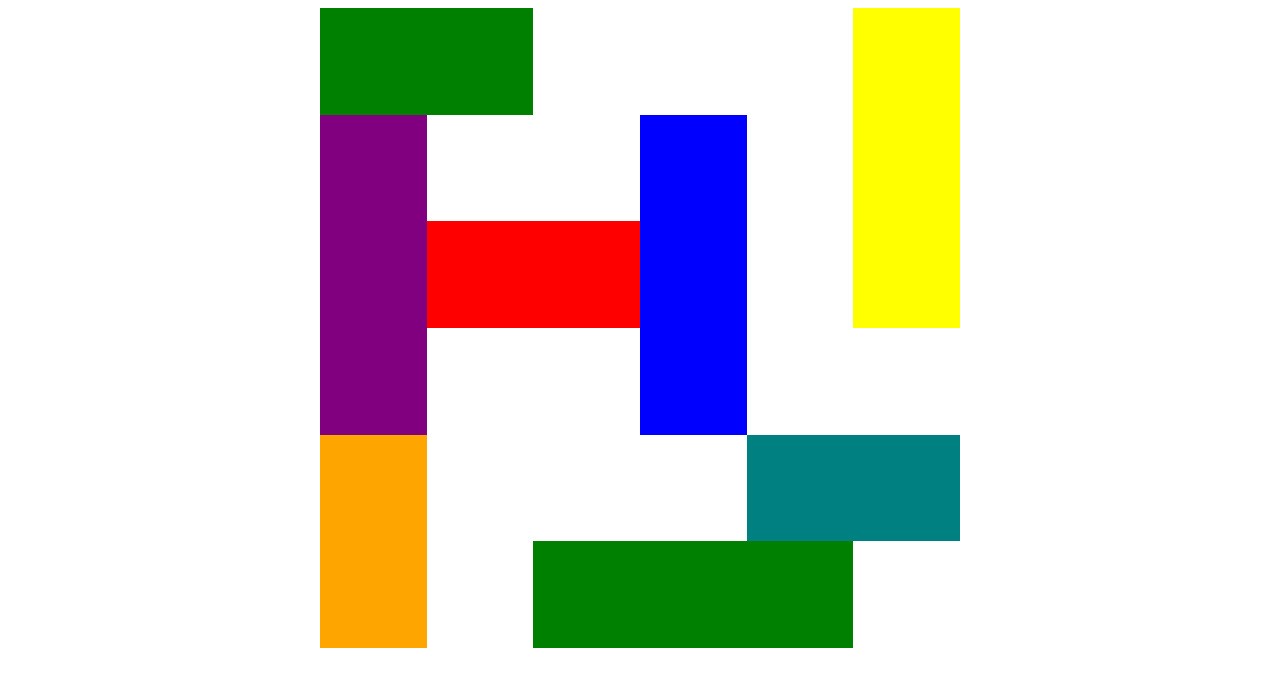
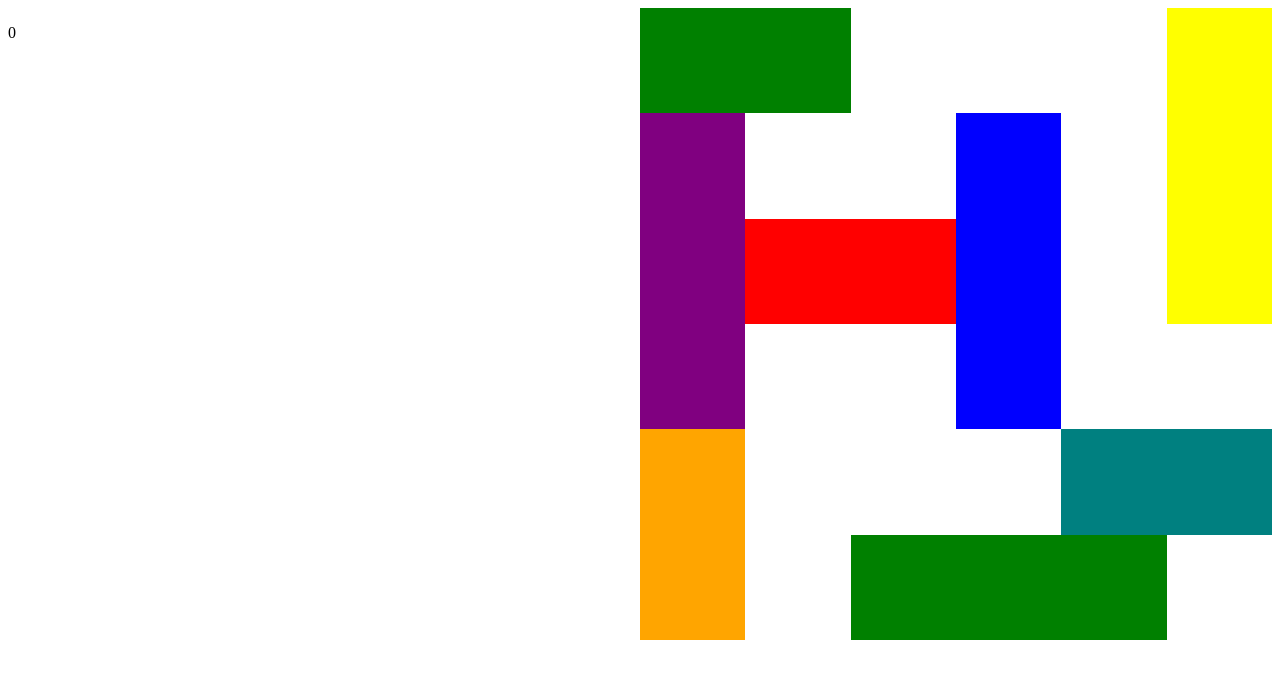
Before and after one commit to DannyGJdeJong/rush-hour, a Gatsby site: page / in a window 1280 px wide. Built offline with nearby package versions, Linux system fonts and the light colour scheme; Gatsby itself is replaced by a stand-in of ours.

Commit message:
Added move counter and victory modal

```diff
--- a/src/components/GameBoard/GameBoard.tsx
+++ b/src/components/GameBoard/GameBoard.tsx
@@ -1,12 +1,18 @@
+// Import libraries
 import React, { FunctionComponent, useState, useEffect } from 'react';
 import styled from 'styled-components';
+
+// Import components
+import SquareContainer from '../SquareContainer';
 import Vehicle from '../Vehicle';
+import Modal from '../Modal';
 import Grid from '../Grid';
 
 type GameBoardProps = {
   width: number
   height: number
   initialVehicles: VehicleData[]
+  setMoveCount: React.Dispatch<React.SetStateAction<number>>
 }
 
 type VehicleData = {
@@ -20,15 +26,14 @@ type VehicleData = {
 type SquareData = string | null
 
 const StyledGrid = styled(Grid)`
-  width: 50vw;
-  height: 50vw;
-  margin: auto;
+  width: 100%;
+  height: 100%;
 `;
 
-const GameBoard: FunctionComponent<GameBoardProps> = ({ width, height, initialVehicles }) => {
+const GameBoard: FunctionComponent<GameBoardProps> = ({ width, height, initialVehicles, setMoveCount }) => {
   const [squares, setSquares] = useState<SquareData[][]>(Array(height).fill(null).map(() => Array(width).fill(null)));
   const [vehicles, setVehicles] = useState<{[id: string] : VehicleData}>(Object.assign({}, ...initialVehicles.map((vehicle) => ({[vehicle.x + ',' + vehicle.y]: vehicle}))));
-
+  const [won, setWon] = useState<boolean>(false);
 
   // Update squares whenever a vehicle changes
   useEffect(() => {
@@ -166,16 +171,45 @@ const GameBoard: FunctionComponent<GameBoardProps> = ({ width, height, initialVe
 
       return newVehicles;
     });
+
+    // Update moveCount
+    setMoveCount((moveCount) => {
+      return moveCount + 1;
+    });
   };
 
+  // Check if the red car is in a winning position
+  useEffect(() => {
+    // Find the objective vehicle, marked by its color, red
+    // This assumes there's just a single red car at all times
+    let redVehicle = Object.values(vehicles).find(vehicle => vehicle.color === 'red');
+
+    // Determine whether the red car is in a winning position
+    // This assumes the winning position is either on the right or at the bottom of the grid
+    // The latter should never occur in a normal game of rush-hour, but it's possible to still win if the car is somehow rotated
+    if ((redVehicle.orientation === 'horizontal' && redVehicle.x == width - redVehicle.length) ||
+        (redVehicle.orientation === 'vertical'   && redVehicle.y == height - redVehicle.length)) {
+      setWon(true);
+    } else {
+      setWon(false);
+    }
+  }, [vehicles]);
+
   return (
-    <StyledGrid width={width} height={height}>
+    <>
+      <SquareContainer>
+        <StyledGrid width={width} height={height}>
+          {
+            Object.keys(vehicles).map(id =>
+              <Vehicle key={id} id={id} {...vehicles[id]} selected={id == selectedVehicleId} onClickCallback={handleVehicleClick}/>
+            )
+          }
+        </StyledGrid>
+      </SquareContainer>
       {
-        Object.keys(vehicles).map(id =>
-          <Vehicle key={id} id={id} {...vehicles[id]} selected={id == selectedVehicleId} onClickCallback={handleVehicleClick}/>
-        )
+        won ? <Modal title="Congratulations!" message="You've won!" visible={won}/> : <></>
       }
-    </StyledGrid>
+    </>
   );
 };
 
--- a/src/components/GameContainer/GameContainer.tsx
+++ b/src/components/GameContainer/GameContainer.tsx
@@ -1,9 +1,43 @@
-import React, { FunctionComponent } from 'react';
-import GameBoard from '../GameBoard'
+import React, { FunctionComponent, useState } from 'react';
+import styled from 'styled-components';
+
+import GameBoard from '../GameBoard';
+
+const StyledDiv = styled.div`
+  display: grid;
+  width: 100%;
+
+  @media (orientation: landscape) {
+    grid-template-columns: 50% 50%;
+  }
+
+  @media (orientation: portrait) {
+    grid-template-columns: 100%;
+  }
+`;
+
+const StyledGameBoard = styled(GameBoard)`
+  @media (orientation: landscape) {
+    grid-column-start: 2;
+    grid-row-start: 1;
+  }
+
+  @media (orientation: portrait) {
+    grid-column-start: 1;
+    grid-row-start: 2;
+  }
+`;
 
 const GameContainer: FunctionComponent = () => {
+  const [moveCount, setMoveCount] = useState<number>(0);
+
   return (
-    <GameBoard width={6} height={6} initialVehicles={[{x: 0, y: 0, orientation: 'horizontal', length: 2, color: 'green'},
+    <StyledDiv>
+      <p> {moveCount} </p>
+
+      <StyledGameBoard width={6}
+               height={6}
+               initialVehicles={[{x: 0, y: 0, orientation: 'horizontal', length: 2, color: 'green'},
                                  {x: 0, y: 1, orientation: 'vertical', length: 3, color: 'purple'},
                                  {x: 0, y: 4, orientation: 'vertical', length: 2, color: 'orange'},
                                  {x: 1, y: 2, orientation: 'horizontal', length: 2, color: 'red'},
@@ -11,7 +45,10 @@ const GameContainer: FunctionComponent = () => {
                                  {x: 4, y: 4, orientation: 'horizontal', length: 2, color: 'teal'},
                                  {x: 2, y: 5, orientation: 'horizontal', length: 3, color: 'green'},
                                  {x: 3, y: 1, orientation: 'vertical', length: 3, color: 'blue'}
-                                                    ]}/>
+                              ]}
+               setMoveCount={setMoveCount}/>
+    </StyledDiv>
+
   );
 }
 
--- /dev/null
+++ b/src/components/Modal/Modal.tsx
@@ -0,0 +1,57 @@
+import React, { FunctionComponent, useState } from 'react';
+import styled from 'styled-components';
+
+type ModalProps = {
+  title: string
+  message: string
+  visible: boolean
+}
+
+type BackgroundProps = {
+  visible: boolean
+}
+
+const Background = styled.div<BackgroundProps>`
+  display: ${({visible}) => visible ? 'block' : 'none'};
+  position: fixed;
+  z-index: 9998;
+  top: 0;
+  left: 0;
+  right: 0;
+  bottom: 0;
+  background-color: #000000BF;
+`;
+
+const DialogBox = styled.div`
+  width: 500px;
+  height: 200px;
+  border-radius: 5px;
+  margin: auto;
+  margin-top: 10%;
+  padding: 15px;
+  background-color: #F7F7F7;
+`;
+
+const StyledHeader = styled.h1`
+  margin: auto;
+`;
+
+const Modal: FunctionComponent<ModalProps> = ({title, message, visible}) => {
+  const [isOpen, setIsOpen] = useState<boolean>(visible);
+
+  const handleClick = () => {
+    setIsOpen(false)
+  }
+
+  return (
+    <Background visible={isOpen} onClick={handleClick}>
+      <DialogBox>
+        <StyledHeader>{title}</StyledHeader>
+        <hr />
+        <p>{message}</p>
+      </DialogBox>
+    </Background>
+  );
+}
+
+export default Modal;
--- /dev/null
+++ b/src/components/Modal/index.ts
@@ -0,0 +1 @@
+export { default } from './Modal';
--- /dev/null
+++ b/src/components/SquareContainer/SquareContainer.tsx
@@ -0,0 +1,28 @@
+import React, { FunctionComponent } from 'react';
+import styled from 'styled-components';
+
+const Container = styled.div`
+  top: 0;
+  left: 0;
+  right: 0;
+  bottom: 0;
+  position: absolute;
+`;
+
+const Square = styled.div`
+  position: relative;
+  width: 100%;
+  padding-bottom: 100%;
+`;
+
+const SquareContainer: FunctionComponent = ({children}) => {
+  return (
+    <Square>
+      <Container>
+        { children }
+      </Container>
+    </Square>
+  );
+}
+
+export default SquareContainer;
--- /dev/null
+++ b/src/components/SquareContainer/index.ts
@@ -0,0 +1 @@
+export { default } from './SquareContainer';
```
Lines whose indentation alone changed are shown as unchanged.
